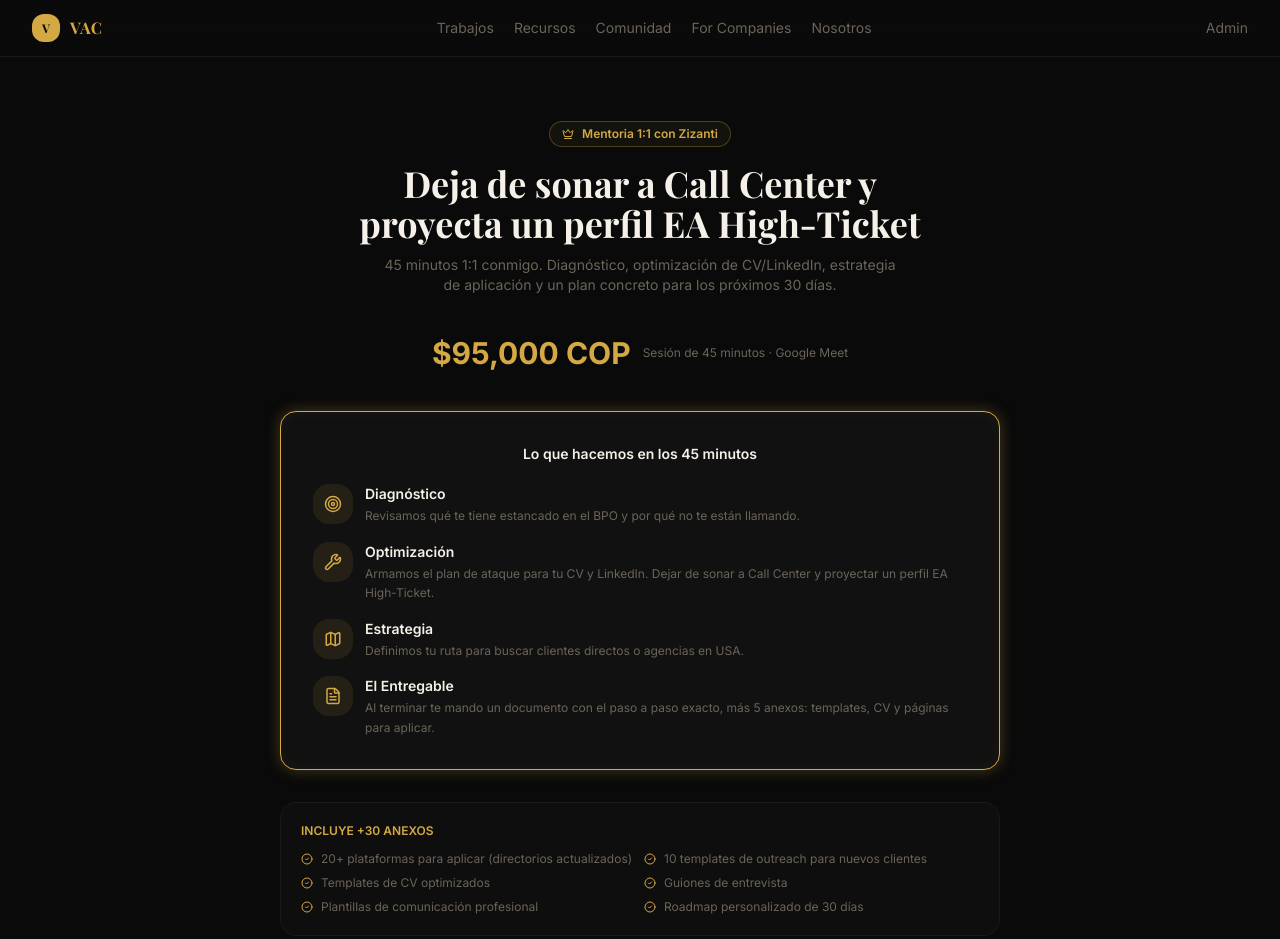
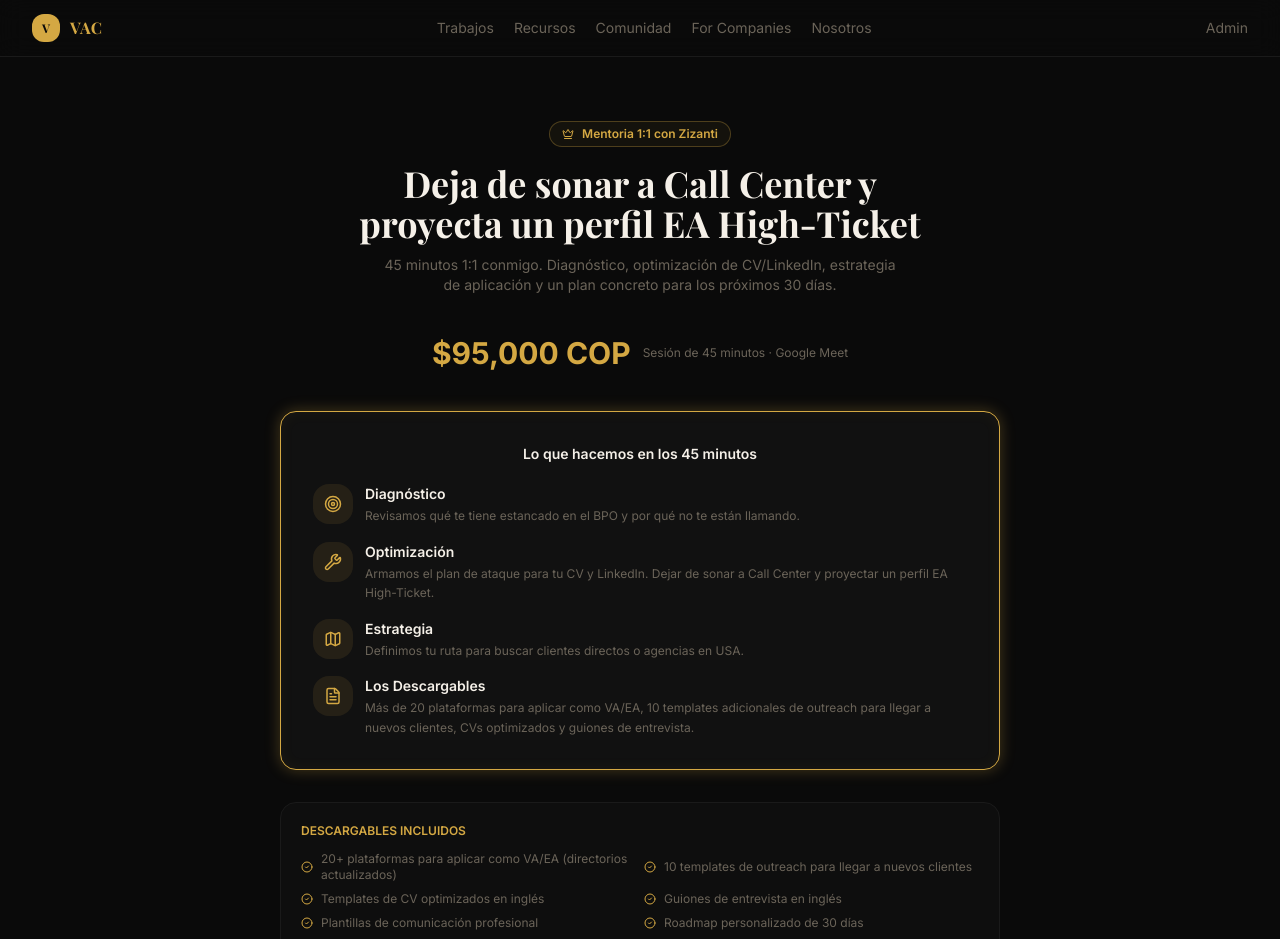
Before and after one commit to zizanti/virtual-assistants-club, a Next.js app: page /coaching in a window 1280 px wide. Shown: the top 939 px of the page. Built offline with nearby package versions, Linux system fonts and the light colour scheme; a web font is replaced by a local one.

Commit message:
Update coaching page: clarify  price and emphasize downloadable resources

```diff
--- a/app/coaching/page.tsx
+++ b/app/coaching/page.tsx
@@ -23,18 +23,20 @@ const STEPS = [
   },
   {
     icon: FileText,
-    title: 'El Entregable',
-    desc: 'Al terminar te mando un documento con el paso a paso exacto, más 5 anexos: templates, CV y páginas para aplicar.',
+    title: 'Los Descargables',
+    desc: 'Más de 20 plataformas para aplicar como VA/EA, 10 templates adicionales de outreach para llegar a nuevos clientes, CVs optimizados y guiones de entrevista.',
   },
 ]
 
 const BONUSES = [
-  '20+ plataformas para aplicar (directorios actualizados)',
-  '10 templates de outreach para nuevos clientes',
-  'Templates de CV optimizados',
-  'Guiones de entrevista',
+  '20+ plataformas para aplicar como VA/EA (directorios actualizados)',
+  '10 templates de outreach para llegar a nuevos clientes',
+  'Templates de CV optimizados en inglés',
+  'Guiones de entrevista en inglés',
   'Plantillas de comunicación profesional',
   'Roadmap personalizado de 30 días',
+  'Guía de negociación salarial',
+  'Checklist de preparación para entrevistas',
 ]
 
 export default function CoachingPage() {
@@ -90,7 +92,7 @@ export default function CoachingPage() {
 
         {/* Bonuses */}
         <div className="rounded-xl border border-border bg-secondary/30 p-5 mb-8">
-          <p className="text-xs text-gold font-semibold mb-3">INCLUYE +30 ANEXOS</p>
+          <p className="text-xs text-gold font-semibold mb-3">DESCARGABLES INCLUIDOS</p>
           <div className="grid sm:grid-cols-2 gap-2">
             {BONUSES.map((b, i) => (
               <div key={i} className="flex items-center gap-2">
```
